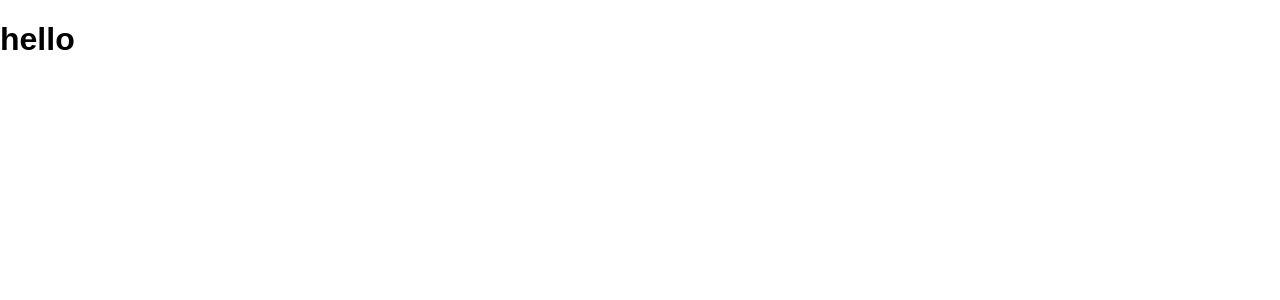
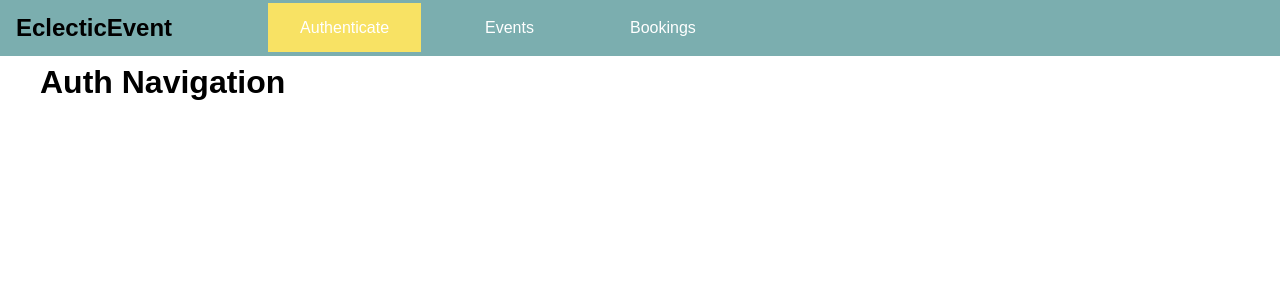
Before and after one commit to nirali25parekh/events-booking-graphql, a React (Create React App) app in the folder frontend/: page /auth in a window 1280 px wide. Shown: the top 300 px of the page. Built offline with nearby package versions, Linux system fonts and the light colour scheme.

Commit message:
navbar added

```diff
--- a/frontend/src/App.css
+++ b/frontend/src/App.css
@@ -0,0 +1,3 @@
+.main-content {
+  margin: 4rem 2.5rem;
+}
--- a/frontend/src/App.js
+++ /dev/null
@@ -1,12 +0,0 @@
-import React from 'react';
-import './App.css';
-
-function App() {
-  return (
-    <div>
-      <h1> hello </h1>
-    </div>
-  );
-}
-
-export default App;
--- /dev/null
+++ b/frontend/src/App.jsx
@@ -0,0 +1,32 @@
+import React from "react";
+import "./App.css";
+import { BrowserRouter, Redirect, Route, Switch } from "react-router-dom";
+
+import AuthPage from "./pages/Auth";
+import EventsPage from "./pages/Events";
+import BookingsPage from "./pages/Bookings";
+import MainNavigation from "./components/navigation/MainNavigation";
+
+import "./App.css";
+
+function App() {
+  return (
+    <BrowserRouter>
+      <div className="container">
+        <MainNavigation />
+        <main className="main-content">
+          {/* Switch means picks the first one out of all these checked in order */}
+          <Switch>
+            {/* exact means when its exactly '/', not when ,/events or anything */}
+            <Redirect from="/" to="/auth" exact />
+            <Route path="/auth" component={AuthPage} />
+            <Route path="/events" component={EventsPage} />
+            <Route path="/bookings" component={BookingsPage} />
+          </Switch>
+        </main>
+      </div>
+    </BrowserRouter>
+  );
+}
+
+export default App;
--- /dev/null
+++ b/frontend/src/components/navigation/MainNavigation.css
@@ -0,0 +1,47 @@
+.main-navigation {
+    width: 100%;
+    left: 0;
+    top: 0;
+    position: fixed;
+    background: rgba(36, 120, 122, 0.6);
+    padding: 0 1rem;
+    height: 3.5rem;
+    display: flex;
+    align-items: center;
+}
+
+.main-navigation__logo h1 {
+    font-size: 1.5rem;
+    margin: 0;
+}
+
+.main-navigation__items {
+    margin: 0;
+}
+
+.main-navigation__items ul {
+    padding: 0;
+    margin: 0;
+    display: flex;
+    margin-left: 5rem;
+    /* converts float direction left to right*/
+    list-style: none;
+}
+
+.main-navigation__items li {
+    margin: 0 1rem;
+}
+
+.main-navigation__items a {
+    text-decoration: none;
+    padding: 1em 2em;
+    /* remove underline*/
+    color: #fff;
+}
+
+.main-navigation__items a:hover,
+.main-navigation__items a:active,
+.main-navigation__items a.active {
+    /* color: #f8e264; */
+    background-color: #f8e264;
+}
--- /dev/null
+++ b/frontend/src/components/navigation/MainNavigation.jsx
@@ -0,0 +1,31 @@
+import React from 'react';
+import { NavLink } from 'react-router-dom'
+
+import './MainNavigation.css'
+
+class MainNavigation extends React.Component {
+    render() {
+        return(
+        <header className="main-navigation">
+            <div className="main-navigation__logo">
+                <h1>EclecticEvent</h1>
+            </div>
+            <nav className="main-navigation__items">
+                <ul>
+                    <li>
+                        <NavLink to="/auth">Authenticate</NavLink>
+                    </li>
+                    <li>
+                        <NavLink to="/events">Events</NavLink>
+                    </li>
+                    <li>
+                        <NavLink to="/bookings">Bookings</NavLink>
+                    </li>
+                </ul>
+            </nav>
+        </header>
+        )
+    }
+}
+
+export default MainNavigation;
--- /dev/null
+++ b/frontend/src/pages/Auth.jsx
@@ -0,0 +1,9 @@
+import React from 'react';
+
+class Auth extends React.Component{
+    render(){
+        return <h1> Auth Navigation </h1>
+    }
+}
+
+export default Auth;
--- /dev/null
+++ b/frontend/src/pages/Bookings.jsx
@@ -0,0 +1,9 @@
+import React from 'react';
+
+class Bookings extends React.Component{
+    render(){
+        return <h1> Bookings Navigation </h1>
+    }
+}
+
+export default Bookings;
--- /dev/null
+++ b/frontend/src/pages/Events.jsx
@@ -0,0 +1,9 @@
+import React from 'react';
+
+class Events extends React.Component{
+    render(){
+        return <h1> Event Navigation </h1>
+    }
+}
+
+export default Events;
--- a/package.json
+++ b/package.json
@@ -18,7 +18,8 @@
     "graphql": "^15.1.0",
     "jsonwebtoken": "^8.5.1",
     "mongoose": "^5.9.18",
-    "mongoose-autopopulate": "^0.12.2"
+    "mongoose-autopopulate": "^0.12.2",
+    "react-router-dom": "^5.2.0"
   },
   "devDependencies": {
     "nodemon": "^2.0.4"
```
Also changed, not shown: frontend/src/images/bg1.jpg (added), 1 other file (tests, documents, lock files or other folders).
